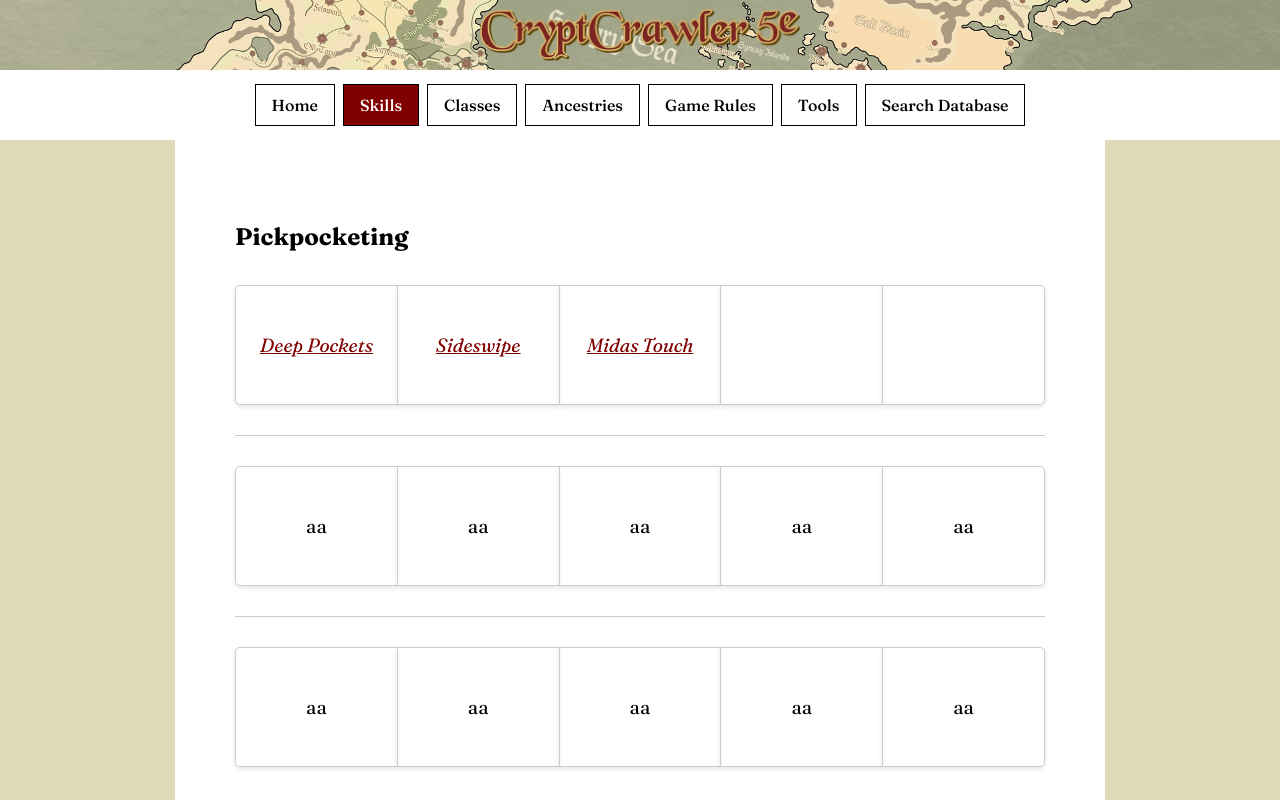
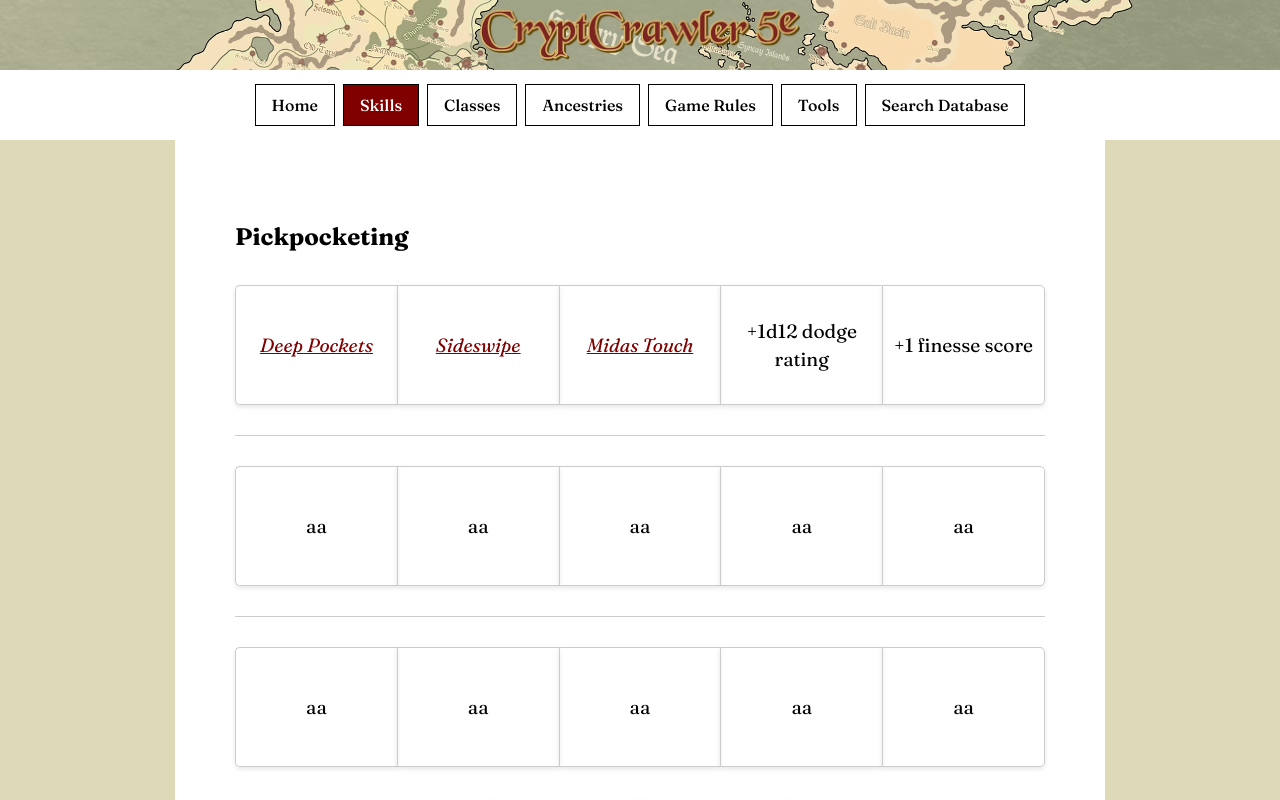
Before and after one commit to henri-hatch/cryptcrawler-website, a React (Vite) app: page /skills/pickpocketing in a window 1280 px wide. Shown: the top 800 px of the page. Built offline with nearby package versions, Linux system fonts and the light colour scheme.

Commit message:
fix crap

```diff
--- a/src/subpages/skills/intimidation.tsx
+++ b/src/subpages/skills/intimidation.tsx
@@ -4,7 +4,7 @@ import SkillTemplate from '../../components/skill_template';
 const Intimidation = () => {
     const row1 = [
         createManeuverSkillSlot ("goad"),
-        createTextSkillSlot ("", "+1 presence score"),
+        createTextSkillSlot ("+1 presence score"),
 
     ]
     return (
--- a/src/subpages/skills/pickpocketing.tsx
+++ b/src/subpages/skills/pickpocketing.tsx
@@ -6,8 +6,8 @@ const Pickpocketing = () => {
         createManeuverSkillSlot ("deep-pockets"),
         createManeuverSkillSlot ("sideswipe"),
         createManeuverSkillSlot ("midas-touch"),
-        createTextSkillSlot ("", "+1d12 dodge rating"),
-        createTextSkillSlot ("", "+1 finesse score")
+        createTextSkillSlot ("+1d12 dodge rating"),
+        createTextSkillSlot ("+1 finesse score")
     ]
     return (
         <SkillTemplate
```
